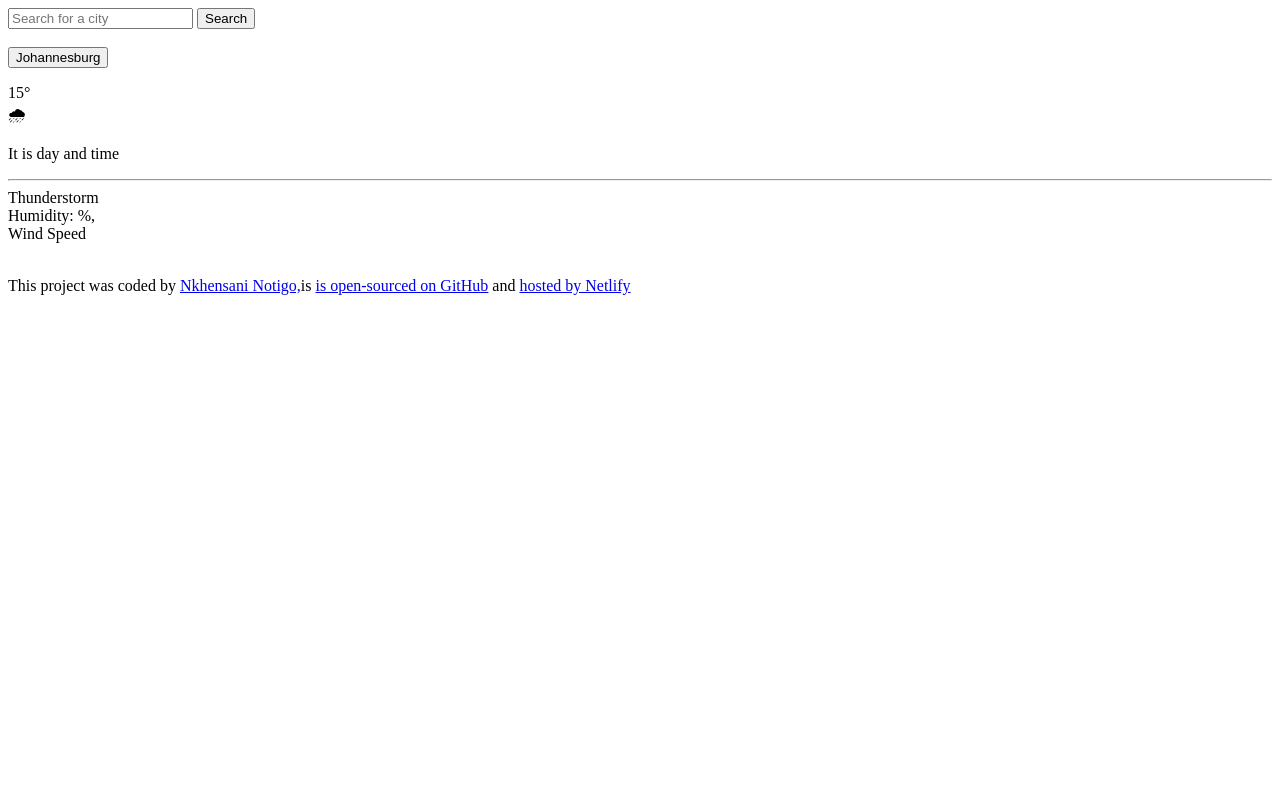
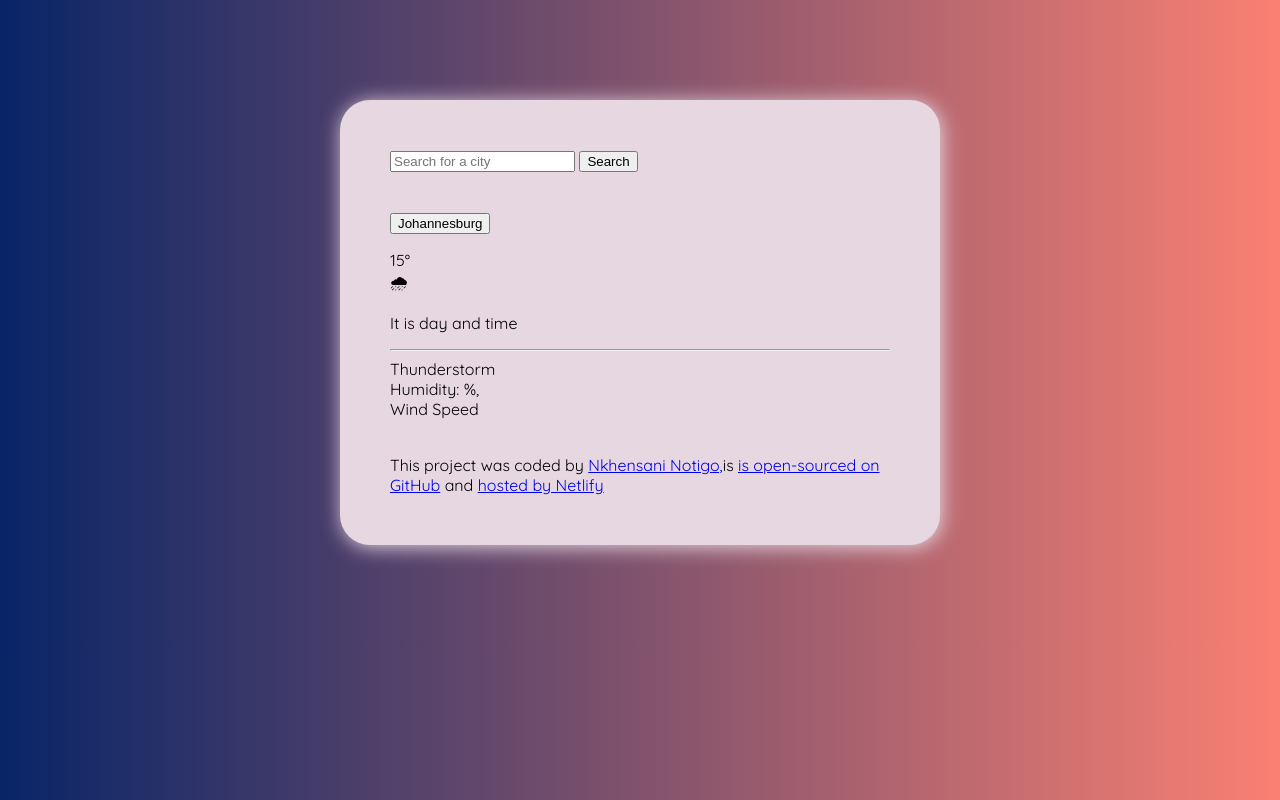
Before and after one commit to Khensani05/Vanilla-Weather, a plain HTML site: page index.html in a window 1280 px wide. Drawn offline with Linux system fonts and the light colour scheme; a web font is replaced by a local one.

Commit message:
Added A CSS file, styled the main container and added a custom font

```diff
--- a/index.html
+++ b/index.html
@@ -3,20 +3,23 @@
   <head>
     <meta charset="UTF-8" />
     <meta name="viewport" content="width=device-width, initial-scale=1.0" />
-    <title>Document</title>
+    <link rel="stylesheet" href="src/index.css"/>
+    <link rel="preconnect" href="https://fonts.googleapis.com">
+<link rel="preconnect" href="https://fonts.gstatic.com" crossorigin>
+<link href="https://fonts.googleapis.com/css2?family=Foldit:wght@100..900&family=Quicksand:wght@300..700&display=swap" rel="stylesheet">
+    <title>Vanilla Weather Application</title>
   </head>
   <body>
+    <section class="everything">
     <form id="searchAnywhere">
       <input type="text" placeholder="Search for a city" id="enter-City" required />
       <input type="submit" value="Search" id="search-Button" />
-
+    </form>
       <br />
 
       <section id="current-weather">
 
         <br />
-
-
         <button id="show-City">Johannesburg</button>
         <br />
         <p>
@@ -39,6 +42,6 @@
         <a href="#" >is open-sourced on GitHub</a> and
         <a href="#">hosted by Netlify</a>
       </footer>
-    </form>
+    </section>
   </body>
 </html>
--- /dev/null
+++ b/src/index.css
@@ -0,0 +1,13 @@
+body {
+  background: linear-gradient(to right, #082567, #fa8072);
+  font-family: "Quicksand", sans-serif;
+}
+
+.everything {
+  background-color: #e7d7e0;
+  max-width: 500px;
+  margin: 100px auto;
+  padding: 50px;
+  border-radius: 30px;
+  box-shadow: 2px 2px 20px #e7d7e0;
+}
```
